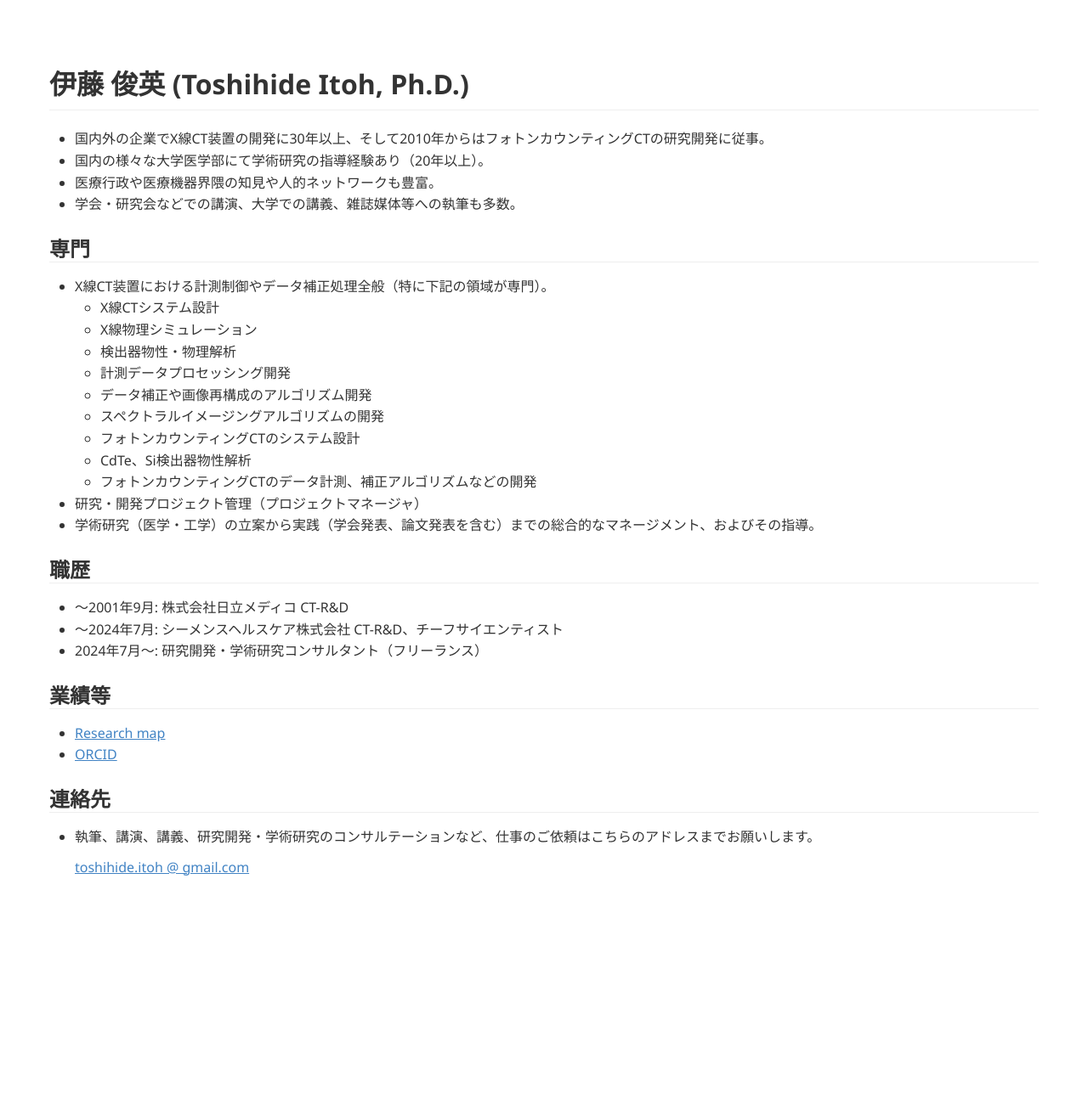
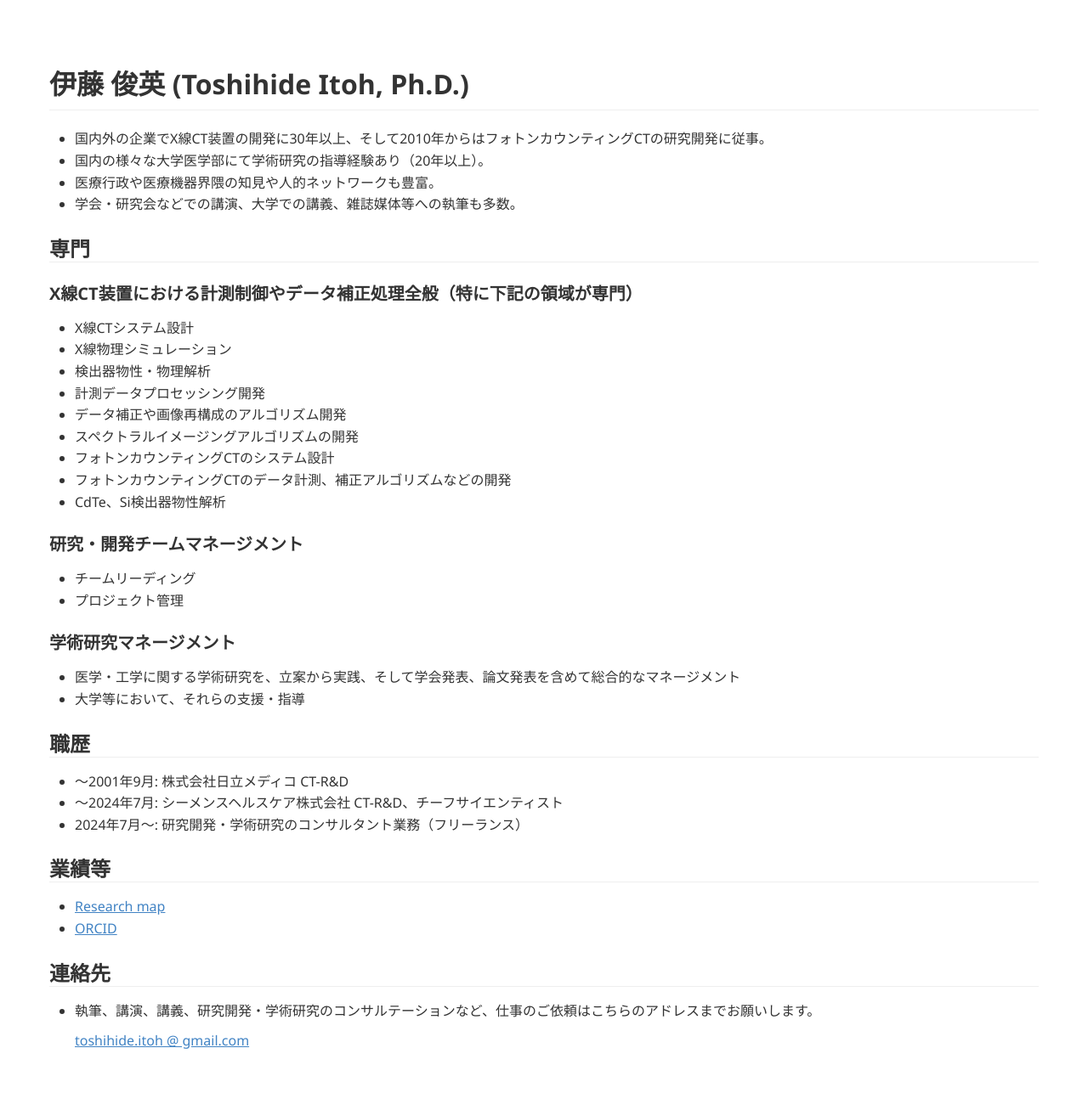
Before and after one commit to tnitoh/tnitoh.github.io, a Jekyll site: the page built from index.md, in a window 1280 px wide. Shown: the whole page at 85% size. Built offline with Jekyll 4.4.1, drawn with Linux system fonts in a browser that asks for light colours; Markdown is read by kramdown in place of the engine named in the settings; before the commit the page ends 1102 px from its top, so only the background shows below that.

Commit message:
Update index.md

```diff
--- a/index.md
+++ b/index.md
@@ -13,25 +13,32 @@ title: Toshihide Itoh's web page
 
 
 ## 専門
-- X線CT装置における計測制御やデータ補正処理全般（特に下記の領域が専門）。
-    - X線CTシステム設計
-    - X線物理シミュレーション
-    - 検出器物性・物理解析
-    - 計測データプロセッシング開発
-    - データ補正や画像再構成のアルゴリズム開発
-    - スペクトラルイメージングアルゴリズムの開発
-    - フォトンカウンティングCTのシステム設計
-    - CdTe、Si検出器物性解析
-    - フォトンカウンティングCTのデータ計測、補正アルゴリズムなどの開発
 
-- 研究・開発プロジェクト管理（プロジェクトマネージャ）
-- 学術研究（医学・工学）の立案から実践（学会発表、論文発表を含む）までの総合的なマネージメント、およびその指導。
+### X線CT装置における計測制御やデータ補正処理全般（特に下記の領域が専門）
+
+- X線CTシステム設計
+- X線物理シミュレーション
+- 検出器物性・物理解析
+- 計測データプロセッシング開発
+- データ補正や画像再構成のアルゴリズム開発
+- スペクトラルイメージングアルゴリズムの開発
+- フォトンカウンティングCTのシステム設計
+- フォトンカウンティングCTのデータ計測、補正アルゴリズムなどの開発
+- CdTe、Si検出器物性解析
+
+### 研究・開発チームマネージメント
+- チームリーディング
+- プロジェクト管理
+
+### 学術研究マネージメント
+- 医学・工学に関する学術研究を、立案から実践、そして学会発表、論文発表を含めて総合的なマネージメント
+- 大学等において、それらの支援・指導
 
 
 ## 職歴
 - 〜2001年9月: 株式会社日立メディコ CT-R&D
 - ～2024年7月: シーメンスヘルスケア株式会社 CT-R&D、チーフサイエンティスト
-- 2024年7月〜: 研究開発・学術研究コンサルタント（フリーランス）
+- 2024年7月〜: 研究開発・学術研究のコンサルタント業務（フリーランス）
 
 
 ## 業績等
```
